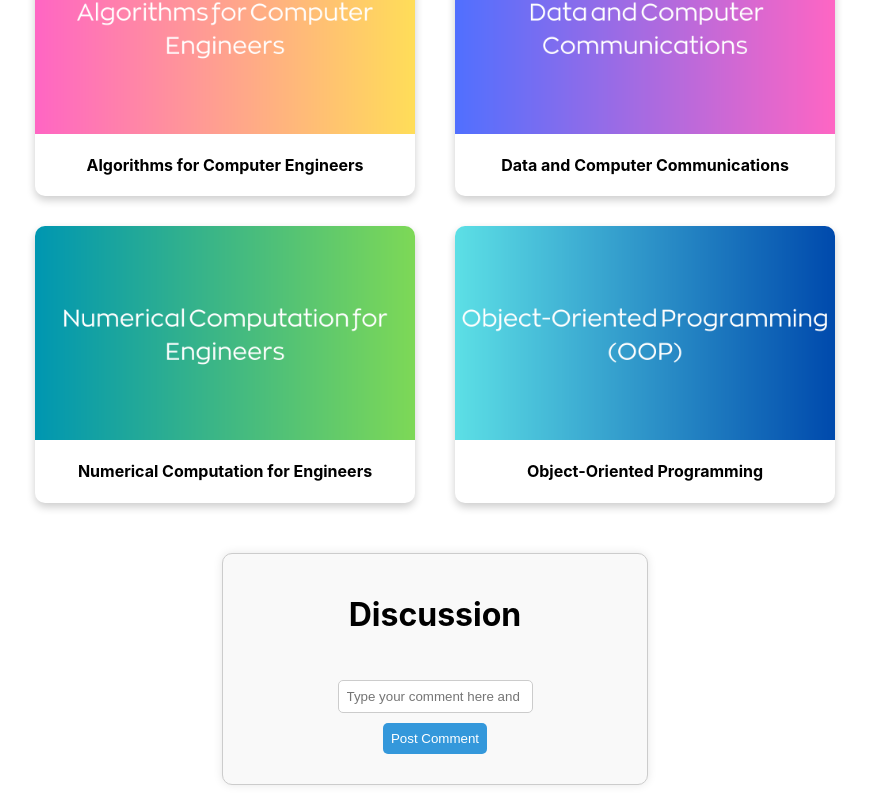
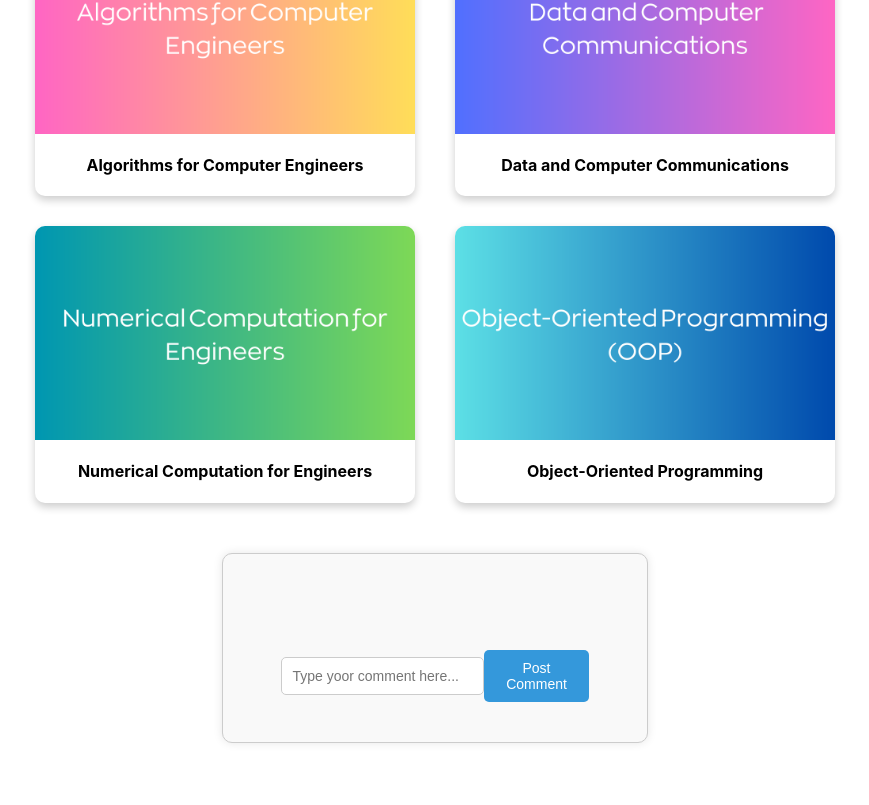
Before and after one commit to tahhh2234/CPEnotebook, a React (Create React App) app in the folder cpe-notebook/: page / in a window 1280 px wide. Shown: the part 301-1106 px from the top of the page, without its empty margins (205-1074 px from the left). After the commit the page ends 1064 px from the top, so only its background shows below. Built offline with nearby package versions, Linux system fonts and the light colour scheme.

Commit message:
divide comments into sections

```diff
--- /dev/null
+++ b/cpe-notebook/src/components/CommentBar.css
@@ -0,0 +1,32 @@
+/* CommentBar.css */
+
+.comment-bar {
+  display: flex;
+  justify-content: space-between;
+  align-items: center;
+  width: 80%;
+  margin: 20px auto;
+}
+
+.comment-bar input[type="text"] {
+  flex: 1;
+  padding: 10px;
+  border-radius: 5px;
+  border: 1px solid #ccc;
+  font-size: 14px;
+}
+
+.comment-bar button {
+  padding: 10px 20px;
+  border-radius: 5px;
+  border: none;
+  background-color: #3498db;
+  color: #fff;
+  cursor: pointer;
+  font-size: 14px;
+  transition: background-color 0.3s ease;
+}
+
+.comment-bar button:hover {
+  background-color: #2980b9;
+}
--- /dev/null
+++ b/cpe-notebook/src/components/CommentBar.js
@@ -0,0 +1,24 @@
+import React from "react";
+import "./CommentBar.css";
+
+const CommentBar = ({
+  newComment,
+  handleInputChange,
+  handleKeyPress,
+  handleAddComment,
+}) => {
+  return (
+    <div className="comment-bar">
+      <input
+        type="text"
+        value={newComment}
+        onChange={handleInputChange}
+        onKeyPress={handleKeyPress}
+        placeholder="Type yoor comment here..."
+      />
+      <button onClick={handleAddComment}>Post Comment</button>
+    </div>
+  );
+};
+
+export default CommentBar;
--- /dev/null
+++ b/cpe-notebook/src/components/CommentDisplay.css
@@ -0,0 +1,55 @@
+/* CommentDisplay.css */
+
+.comment-display {
+  width: 80%;
+  margin: 20px auto;
+}
+
+.comment-display ul {
+  list-style: none;
+  padding: 0;
+}
+
+.comment-display ul li {
+  margin-bottom: 20px;
+  padding: 15px;
+  border: 1px solid #ddd;
+  border-radius: 8px;
+  background-color: #f9f9f9;
+  box-shadow: 0 2px 4px rgba(0, 0, 0, 0.1);
+}
+
+.comment-display ul li button {
+  margin-left: 10px;
+  padding: 8px 12px;
+  border: none;
+  border-radius: 4px;
+  background-color: #4ddc51;
+  color: #fff;
+  cursor: pointer;
+  transition: background-color 0.3s ease;
+}
+
+.comment-display ul li button:hover {
+  background-color: #45a049;
+}
+
+.comment-display input[type="text"],
+.comment-display button {
+  margin-bottom: 10px;
+  padding: 8px;
+  border-radius: 5px;
+  border: 1px solid #ccc;
+}
+
+.comment-display button {
+  background-color: #37aaf7;
+  color: #fff;
+  border: none;
+  cursor: pointer;
+  transition: background-color 0.3s ease;
+}
+
+.comment-display button:hover {
+  background-color: #2980b9;
+}
--- /dev/null
+++ b/cpe-notebook/src/components/CommentDisplay.js
@@ -0,0 +1,48 @@
+import React from "react";
+import "./CommentDisplay.css";
+
+const CommentDisplay = ({
+  comments,
+  handleReply,
+  handleDeleteComment,
+  replyIndex,
+  replyText,
+  handleReplyChange,
+  handleKeyPress,
+  handleAddReply,
+}) => {
+  return (
+    <div className="comment-display">
+      <ul>
+        {comments.map((comment, index) => (
+          <li key={index}>
+            {comment.text}
+            <button onClick={() => handleReply(index)}>Reply</button>
+            <button onClick={() => handleDeleteComment(index)}>❌</button>
+            {replyIndex === index && (
+              <div>
+                <input
+                  type="text"
+                  value={replyText}
+                  onChange={handleReplyChange}
+                  onKeyPress={handleKeyPress}
+                  placeholder="Type your reply here and press Enter to post"
+                />
+                <button onClick={handleAddReply}>Post Reply</button>
+              </div>
+            )}
+            {comment.replies && comment.replies.length > 0 && (
+              <ul>
+                {comment.replies.map((reply, replyIndex) => (
+                  <li key={replyIndex}>{reply}</li>
+                ))}
+              </ul>
+            )}
+          </li>
+        ))}
+      </ul>
+    </div>
+  );
+};
+
+export default CommentDisplay;
--- a/cpe-notebook/src/components/CommentSection.css
+++ b/cpe-notebook/src/components/CommentSection.css
@@ -11,56 +11,3 @@
   background-color: #f9f9f9;
   box-shadow: 0 0 10px rgba(0, 0, 0, 0.1);
 }
-
-.comment-section h1 {
-  margin-bottom: 15px;
-}
-
-.comment-section ul {
-  list-style: none;
-  padding: 0;
-  width: 100%;
-  margin-bottom: 15px;
-}
-
-.comment-section ul li {
-  margin-bottom: 10px;
-  padding: 10px;
-  border: 1px solid #ddd;
-  border-radius: 5px;
-  background-color: #fff;
-  box-shadow: 0 2px 4px rgba(0, 0, 0, 0.1);
-}
-
-.comment-section ul li button {
-  margin-left: 10px;
-  padding: 5px 10px;
-  border: none;
-  border-radius: 3px;
-  background-color: rgb(69, 224, 41);
-  color: #fff;
-  cursor: pointer;
-}
-
-.comment-section ul li button:hover {
-  background-color: rgb(2, 160, 21);
-}
-
-.comment-section input[type="text"],
-.comment-section button {
-  margin-bottom: 10px;
-  padding: 8px;
-  border-radius: 5px;
-  border: 1px solid #ccc;
-}
-
-.comment-section button {
-  background-color: #3498db;
-  color: #fff;
-  border: none;
-  cursor: pointer;
-}
-
-.comment-section button:hover {
-  background-color: #2980b9;
-}
--- a/cpe-notebook/src/components/CommentSection.js
+++ b/cpe-notebook/src/components/CommentSection.js
@@ -1,4 +1,6 @@
 import "./CommentSection.css";
+import CommentDisplay from "./CommentDisplay.js";
+import CommentBar from "./CommentBar.js";
 
 import React, { useState, useEffect } from "react";
 
@@ -65,43 +67,22 @@ function CommentSection() {
 
   return (
     <div className="comment-section">
-      <h1>Discussion</h1>
-      <ul>
-        {comments.map((comment, index) => (
-          <li key={index}>
-            {comment.text}
-            <button onClick={() => handleReply(index)}>Reply</button>
-            <button onClick={() => handleDeleteComment(index)}>❌</button>
-            {replyIndex === index && (
-              <div>
-                <input
-                  type="text"
-                  value={replyText}
-                  onChange={handleReplyChange}
-                  onKeyPress={handleKeyPress}
-                  placeholder="Type your reply here and press Enter to post"
-                />
-                <button onClick={handleAddReply}>Post Reply</button>
-              </div>
-            )}
-            {comment.replies && comment.replies.length > 0 && (
-              <ul>
-                {comment.replies.map((reply, replyIndex) => (
-                  <li key={replyIndex}>{reply}</li>
-                ))}
-              </ul>
-            )}
-          </li>
-        ))}
-      </ul>
-      <input
-        type="text"
-        value={newComment}
-        onChange={handleInputChange}
-        onKeyPress={handleKeyPress}
-        placeholder="Type your comment here and press Enter to post"
+      <CommentDisplay
+        comments={comments}
+        handleReply={handleReply}
+        handleDeleteComment={handleDeleteComment}
+        replyIndex={replyIndex}
+        replyText={replyText}
+        handleReplyChange={handleReplyChange}
+        handleKeyPress={handleKeyPress}
+        handleAddReply={handleAddReply}
       />
-      <button onClick={handleAddComment}>Post Comment</button>
+      <CommentBar
+        newComment={newComment}
+        handleInputChange={handleInputChange}
+        handleKeyPress={handleKeyPress}
+        handleAddComment={handleAddComment}
+      />
     </div>
   );
 }
```
